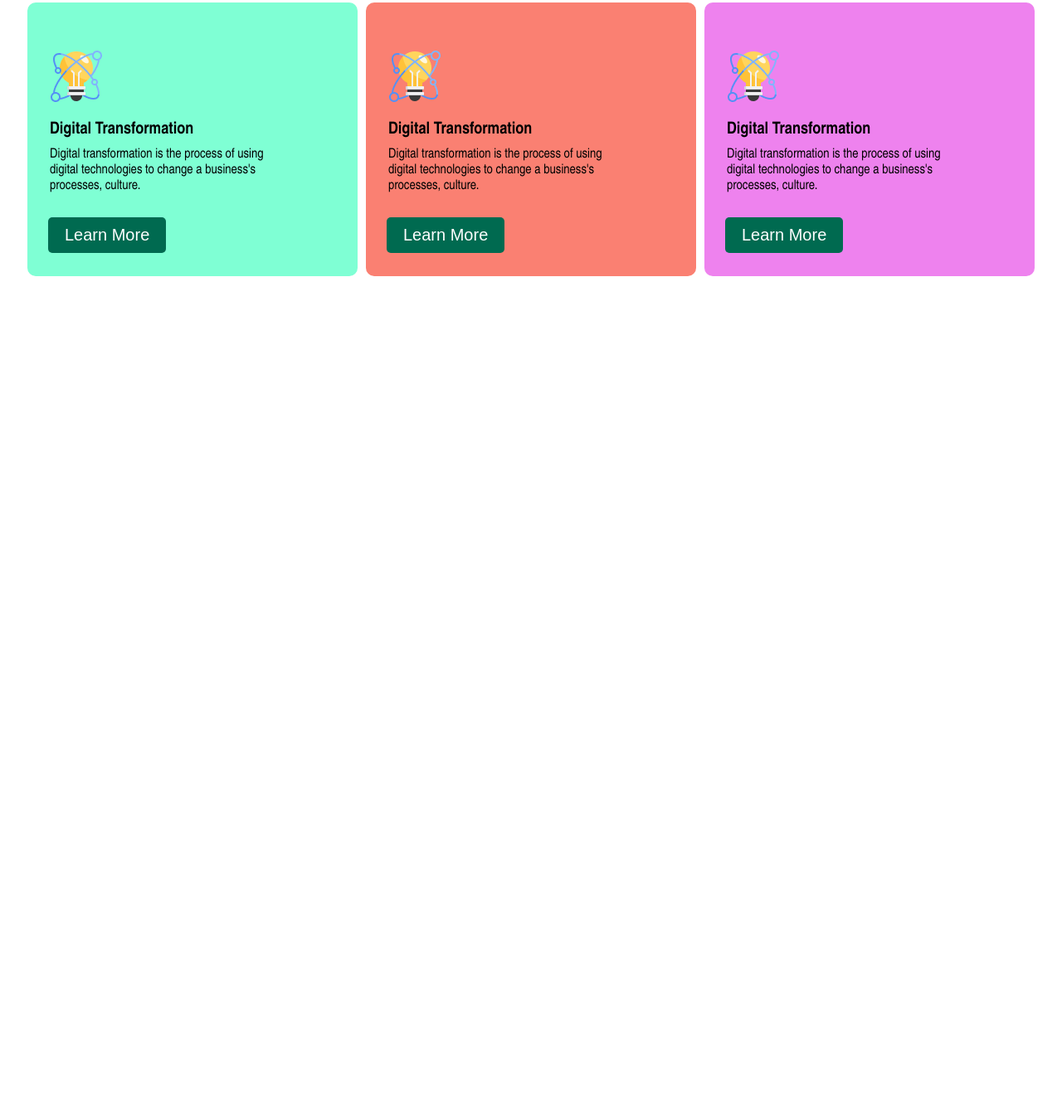
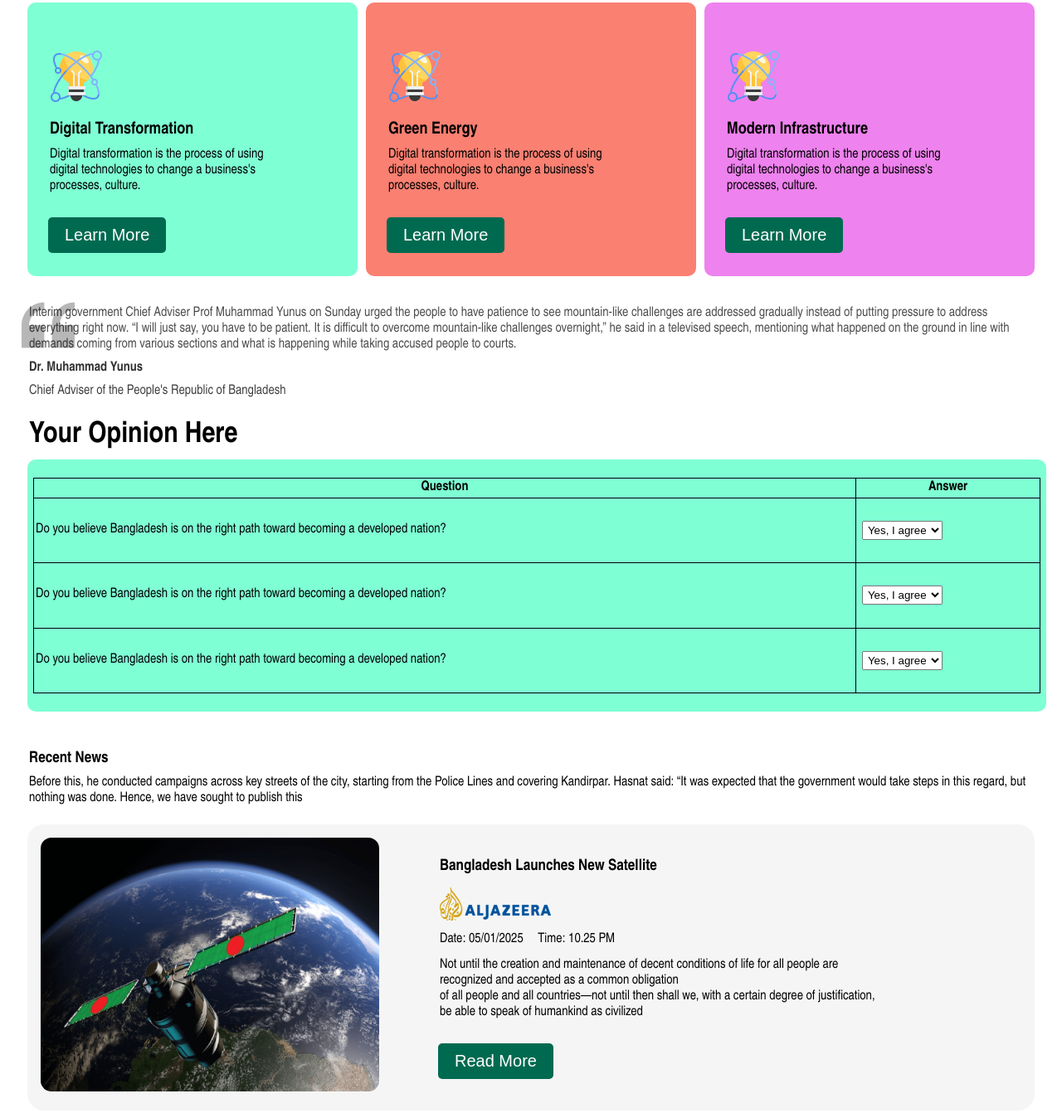
Before and after one commit to bisnuroy10/Assignment-1, a plain HTML site: page index.html in a window 1280 px wide. Shown: the part 1344-2686 px from the top of the page at 83% size. Before the commit the page ends 1719 px from the top, so only its background shows below. Drawn offline with Linux system fonts and the light colour scheme.

Commit message:
Bangladesh setelite Section

```diff
--- a/index.html
+++ b/index.html
@@ -67,17 +67,110 @@
         </div>
         <div class="card3_vission">
           <img src="/assets/card-icon.png" alt="jibon ses">
-          <h4 class="tvision">Digital Transformation</h4>
+          <h4 class="tvision">Green Energy</h4>
           <p>Digital transformation is the process of using <br>digital technologies to change a business's <br>processes, culture.</p>
           <button class="btn_vision">Learn More</button>
         </div>
         <div class="card4_vission">
           <img src="/assets/card-icon.png" alt="jibon ses">
-          <h4 class="tvision">Digital Transformation</h4>
+          <h4 class="tvision">Modern Infrastructure</h4>
           <p>Digital transformation is the process of using <br>digital technologies to change a business's <br>processes, culture.</p>
           <button class="btn_vision">Learn More</button>
         </div>
       </div>
+      <div class="quote">
+        <p class="qp">Interim government Chief Adviser Prof Muhammad Yunus on Sunday urged the people to have patience to see mountain-like challenges are addressed gradually instead of putting pressure to address everything right now.
+
+          “I will just say, you have to be patient. It is difficult to overcome mountain-like challenges overnight,” he said in a televised speech, mentioning what happened on the ground in line with demands coming from various sections and what is happening while taking accused people to courts.</p>
+          <h4 class="dr">Dr. Muhammad Yunus</h4>
+          <p class="cpp">Chief Adviser of the People's Republic of Bangladesh</p>
+      </div>
+      <div class="opinion">
+        <h2 class="title_opinion">Your Opinion Here</h2>
+        <div class="table_container">
+        <table>
+          <thead>
+            <tr>
+              <th>Question</th>
+              <th>Answer</th>
+            </tr>
+
+          </thead>
+          <tbody>
+            <tr>
+              <td>Do you believe Bangladesh is on the right path toward becoming a developed nation?</td>
+              <td>
+                <select name="Yes, I agree" id="">
+                  <option value="Yes, I agree">Yes, I agree</option>
+                  <option value="No, I don't">No, I don't</option>
+                </select>
+              </td>
+            </tr>
+
+            <tr>
+              <td>Do you believe Bangladesh is on the right path toward becoming a developed nation?</td>
+              <td>
+                <select name="Yes, I agree" id="">
+                  <option value="Yes, I agree">Yes, I agree</option>
+                  <option value="No, I don't">No, I don't</option>
+                </select>
+              </td>
+            </tr>
+
+            <tr>
+              <td>Do you believe Bangladesh is on the right path toward becoming a developed nation?</td>
+              <td>
+                <select name="Yes, I agree" id="">
+                  <option value="Yes, I agree">Yes, I agree</option>
+                  <option value="No, I don't">No, I don't</option>
+                </select>
+              </td>
+            </tr>
+
+
+          </tbody>
+        </table>
+        </div>
+
+      </div>
+
+      <div class="news">
+        <h3 class="newst">Recent News</h3>
+        <p class="newsp">Before this, he conducted campaigns across key streets of the city, starting from the Police Lines and covering Kandirpar.
+
+          Hasnat said: “It was expected that the government would take steps in this regard, but nothing was done. Hence, we have sought to publish this </p>
+      </div>
+    <div class="news_card_container">
+      <div class="news_card1">
+        <div class="left_news">
+          <img  class="imggo"  src="/assets/satelite.png" alt="satelite">
+        </div>
+        <div class="right_news">
+          <h3 class="rntitle">Bangladesh Launches New Satellite</h3>
+          <img src="/assets/al-jazeera.png" alt="aljazerra"> <br>
+          <span>Date: 05/01/2025</span> <span>Time: 10.25 PM</span>
+          <p class="rnpara">Not until the creation and maintenance of decent conditions of life for all people are <br>recognized and accepted as a common obligation <br>of all people and all countries—not until then shall we,
+            with a certain degree of justification, <br>be able to speak of humankind as civilized</p>
+            <button class="rnbtn">Read More</button>
+
+        </div>
+      </div>
+
+      <div class="news_card2">
+
+        <div class="left_news">
+          <h3 class="rntitle">Bangladesh Launches New Satellite</h3>
+          <img src="/assets/al-jazeera.png" alt="aljazerra"> <br>
+          <span>Date: 05/01/2025</span> <span>Time: 10.25 PM</span>
+          <p class="rnpara">Not until the creation and maintenance of decent conditions of life for all people are recognized and accepted as a common obligation of all people and all countries—not until then shall we,
+            with a certain degree of justification, <br>be able to speak of humankind as civilized</p>
+            <button class="rnbtn">Read More</button>
+
+        </div>
+        <div class="right_news">
+          <img  class="imggo"  src="/assets/satelite.png" alt="satelite">
+        </div>
+    </div>
 
   </main>
 
--- a/style.css
+++ b/style.css
@@ -183,3 +183,87 @@
   display : flex;
   justify-content: space-between;
 }
+.quote{
+  margin-top : 20px;
+  background-image: url(/assets/quote-bg.png);
+  background-position: top left;
+  background-repeat: no-repeat;
+}
+.qp{
+  opacity : 70%;
+}
+.cpp{
+  opacity : 75%;
+}
+.dr{
+  opacity : 80%;
+}
+.title_opinion{
+  font-weight : bold;
+  font-size : 35px;
+}
+.table_container{
+  height : 300px;
+  width : 100%;
+  background-color: aquamarine;
+  display : flex;
+  justify-content: center;
+  align-items: center;
+  border-radius: 10px;
+}
+table{
+  border-collapse: collapse;
+  height: 260px;
+  width : 1400px;
+
+}
+th,td{
+  border : 1px solid black;
+}
+.sellect1{
+  height : 100px;
+  width : 200px;
+}
+.news{
+  margin-top : 30px;
+}
+.rnbtn{
+  color : white;
+  padding : 10px 20px;
+  background-color : #006A50;
+  font-size : 20px;
+  border-radius : 5px;
+  border : none;
+  margin-top : 20px;
+}
+.rnbtn:hover{
+  background-color :darksalmon;
+  color : black;
+  cursor: pointer;
+}
+
+.imggo{
+  border-radius: 15px;
+}
+.news_card1{
+  display : flex;
+  align-items : center;
+  background-color: whitesmoke;
+  border-radius: 20px;
+}
+.right_news{
+  margin-left : 50px;
+}
+.news_card1{
+
+}
+.rnpara{
+  margin-top: 10px;
+}
+.news_card2{
+  display : flex;
+  align-items : center;
+  background-color: whitesmoke;
+  border-radius: 20px;
+  margin-top : 20px;
+}
```
